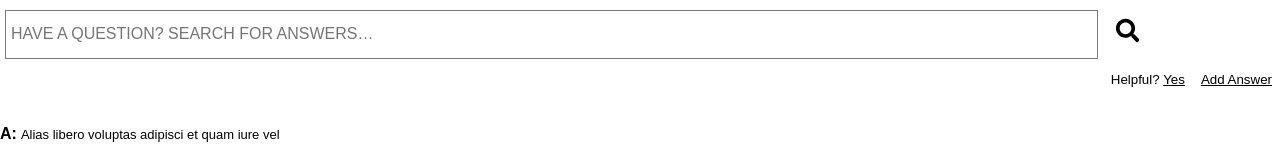
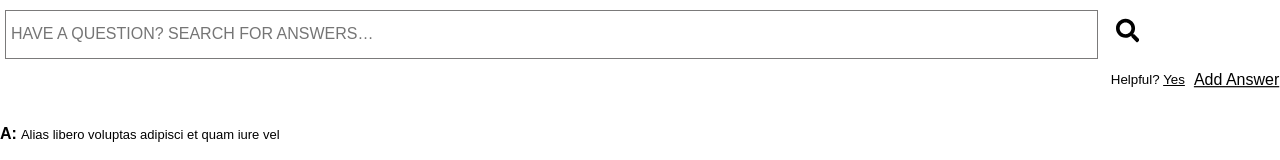
Before and after one commit to 7-Oscillating-Owls/hoo-dunit, a React app: page / in a window 1280 px wide. In both pictures the pointer is over the element 1236 px from the left and 3411 px from the top of the page. Shown: the part 3332-3492 px from the top of the page. Built offline with nearby package versions, Linux system fonts and the light colour scheme; no server answers.

Commit message:
added tranform on hover for helfpul and Addanswer component

```diff
--- a/client/src/components/AddAnswer/AddAnswer.css
+++ b/client/src/components/AddAnswer/AddAnswer.css
@@ -4,3 +4,8 @@
 .AddAnswer {
   margin: 17px 8px;
 }
+
+.AddAnswer:hover {
+  transform: scale(1.2);
+  font-weight: 500;
+}
--- a/client/src/components/Helpful/Helpful.css
+++ b/client/src/components/Helpful/Helpful.css
@@ -5,3 +5,7 @@
 .helpful {
   margin: 17px 8px;
 }
+.helpful:hover {
+  transform: scale(1.2);
+  font-weight: 500;
+}
```
